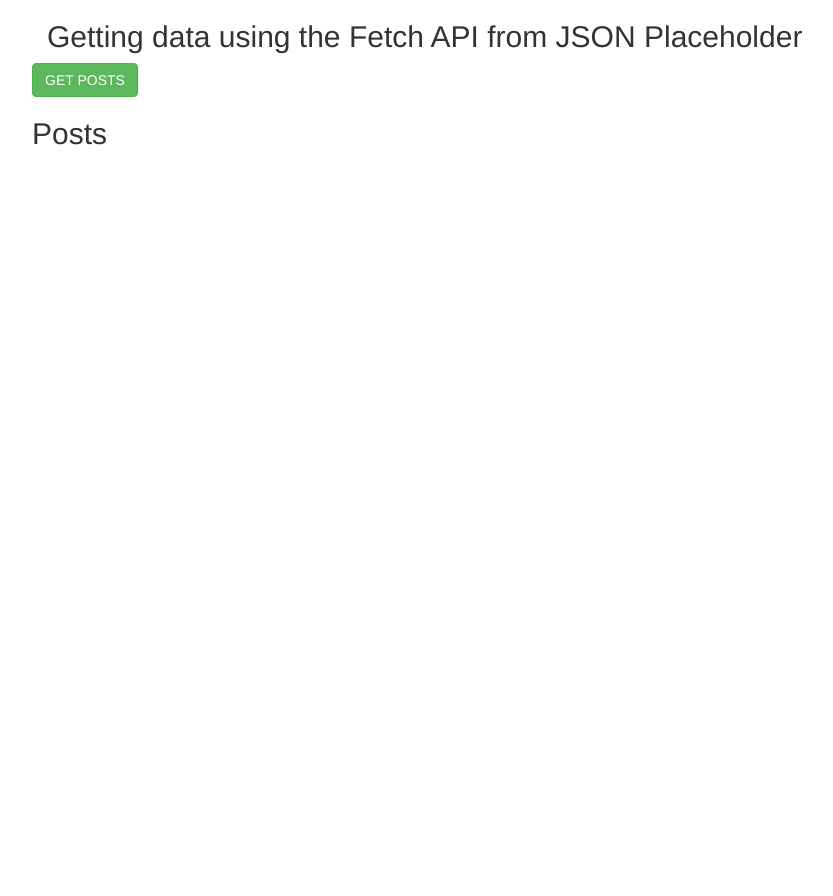
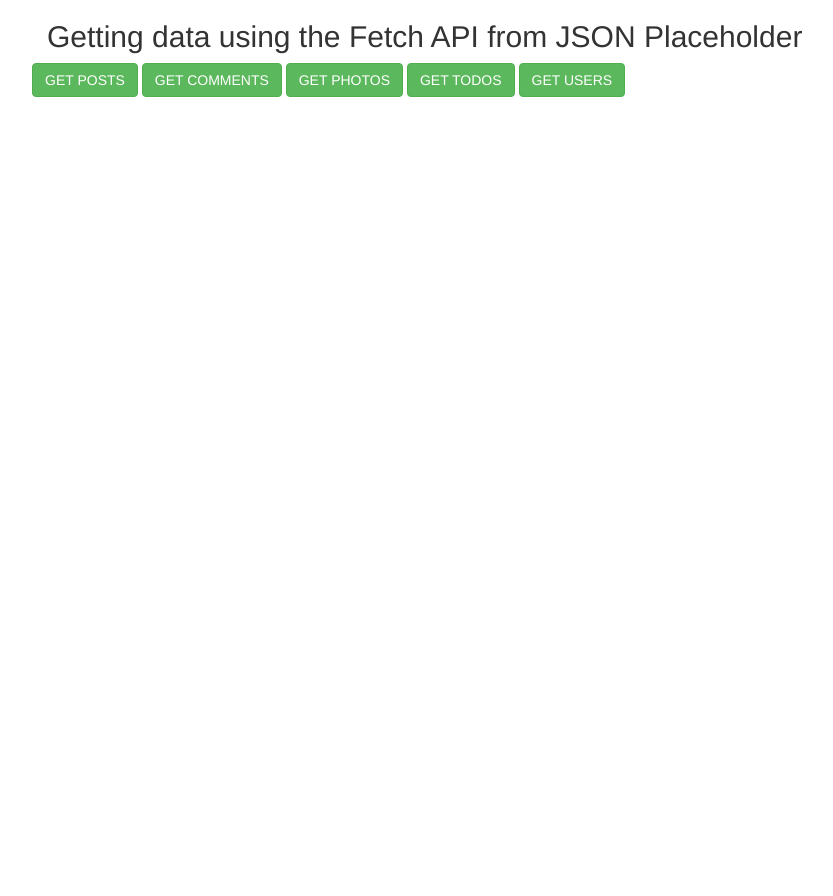
Before and after one commit to Edgar256/fetch-data-from-jsonplacecholder-using-fetch-api, a PHP site: page / in a window 1280 px wide. Shown: the top 896 px of the page, without its empty margins (23-856 px from the left). Before the commit the page ends 145 px from the top, so only its background shows below. Run offline with PHP 8.4, Linux system fonts and the light colour scheme; some libraries are stand-ins or nearby versions.

Commit message:
added al components

```diff
--- a/css/style.css
+++ b/css/style.css
@@ -18,3 +18,6 @@
     margin: 5px;
     border-radius: 5px;
 }
+.image{
+    width: 100%;
+}
--- a/index.html
+++ b/index.html
@@ -13,10 +13,16 @@
         <h2>Getting data using the Fetch API from JSON Placeholder</h2>
         <div class="row">
             <span><button class="btn btn-success" id="getPosts">GET POSTS</button> </span>
+            <span><button class="btn btn-success" id="getComments">GET COMMENTS</button> </span>
+            <span><button class="btn btn-success" id="getPhotos">GET PHOTOS</button> </span>
+            <span><button class="btn btn-success" id="getTodos">GET TODOS</button> </span>
+            <span><button class="btn btn-success" id="getUsers">GET USERS </button> </span>
         </div>
         <div class="row">
-            <h2>Posts</h2>
             <div id="posts" class="posts"></div>
+        </div>
+        <div class="row">
+            <div id="comments" class="posts"></div>
         </div>
     </div>
 </body>
@@ -29,7 +35,7 @@
             .then((res) => res.json())
             .then((data) => {
                 console.log(res)
-                let output = ` `;
+                let output = `<h2>Posts</h2><div class="posts"> `;
                 data.forEach(post => {
                     output += `
                             <div class="post">
@@ -42,10 +48,87 @@
                 });
 
                 document.getElementById('posts').innerHTML = output;
-        }).catch((err) => console.log(err))
+        })
+        .catch((err) => console.log(err))
+    }
+
+    function getPhotos(){
+        fetch('https://jsonplaceholder.typicode.com/photos')
+            .then((res) => res.json())
+            .then((data) => {
+                console.log(res)
+                let output = `<h2>Photos</h2><div class="posts"> `;
+                data.forEach(photo => {
+                    output += `
+                            <div class="post">
+                                <p> ${photo.title} </p>
+                                <img src='${photo.url}' alt="${photo.thumbnailUrl}" class="image" />
+                            </div>
+
+                    `
+                });
+
+                document.getElementById('posts').innerHTML = output;
+        })
+        .catch((err) => console.log(err))
+    }
+
+    function getTodos(){
+        fetch('https://jsonplaceholder.typicode.com/todos')
+            .then((res) => res.json())
+            .then((data) => {
+                console.log(res)
+                let output = `<h2>Comments</h2><div class="posts"> `;
+                data.forEach(todo => {
+                    output += `
+                            <div class="post">
+                                <p> Id : ${todo.id} </p>
+                                <p> Title : ${todo.title} </p>
+                                <p> Status : ${todo.completed} </p>
+                            </div>
+
+                    `
+                });
+
+                document.getElementById('posts').innerHTML = output;
+        })
+        .catch((err) => console.log(err))
+    }
+
+    function getUsers(){
+        fetch('https://jsonplaceholder.typicode.com/users')
+            .then((res) => res.json())
+            .then((data) => {
+                console.log(res)
+                let output = `<h2>Users</h2><div class="posts"> `;
+                data.forEach(user => {
+                    output += `
+                            <div class="post">
+                                <p> Name : ${ user.name } </p>
+                                <p> Username : ${ user.username } </p>
+                                <p> Email : ${ user.email } </p>
+                                <p> Address : ${ user.address.street }, ${ user.address.suite } - ${ user.address.city }, ${ user.address.zipcode }</p>
+                                <p> Geolocation : ${ user.address.geo.lat} , ${ user.address.geo.lng } </p>
+                                <p> Phone : ${ user.phone } </p>
+                                <p> Website : ${ user.website } </p>
+                                <p> Company : ${ user.company.name } </p>
+                                <p> Catch Phrase : ${ user.company.catchPhrase } </p>
+                                <p> Company : ${ user.company.bs } </p>
+                            </div>
+
+                    `
+                });
+
+                document.getElementById('posts').innerHTML = output;
+        })
+        .catch((err) => console.log(err))
     }
 
     document.getElementById('getPosts').addEventListener('click', getPosts)
+    document.getElementById('getComments').addEventListener('click', getComments)
+    document.getElementById('getPhotos').addEventListener('click', getPhotos)
+    document.getElementById('getTodos').addEventListener('click', getTodos)
+    document.getElementById('getUsers').addEventListener('click', getUsers())
 
 
 </script>
```
